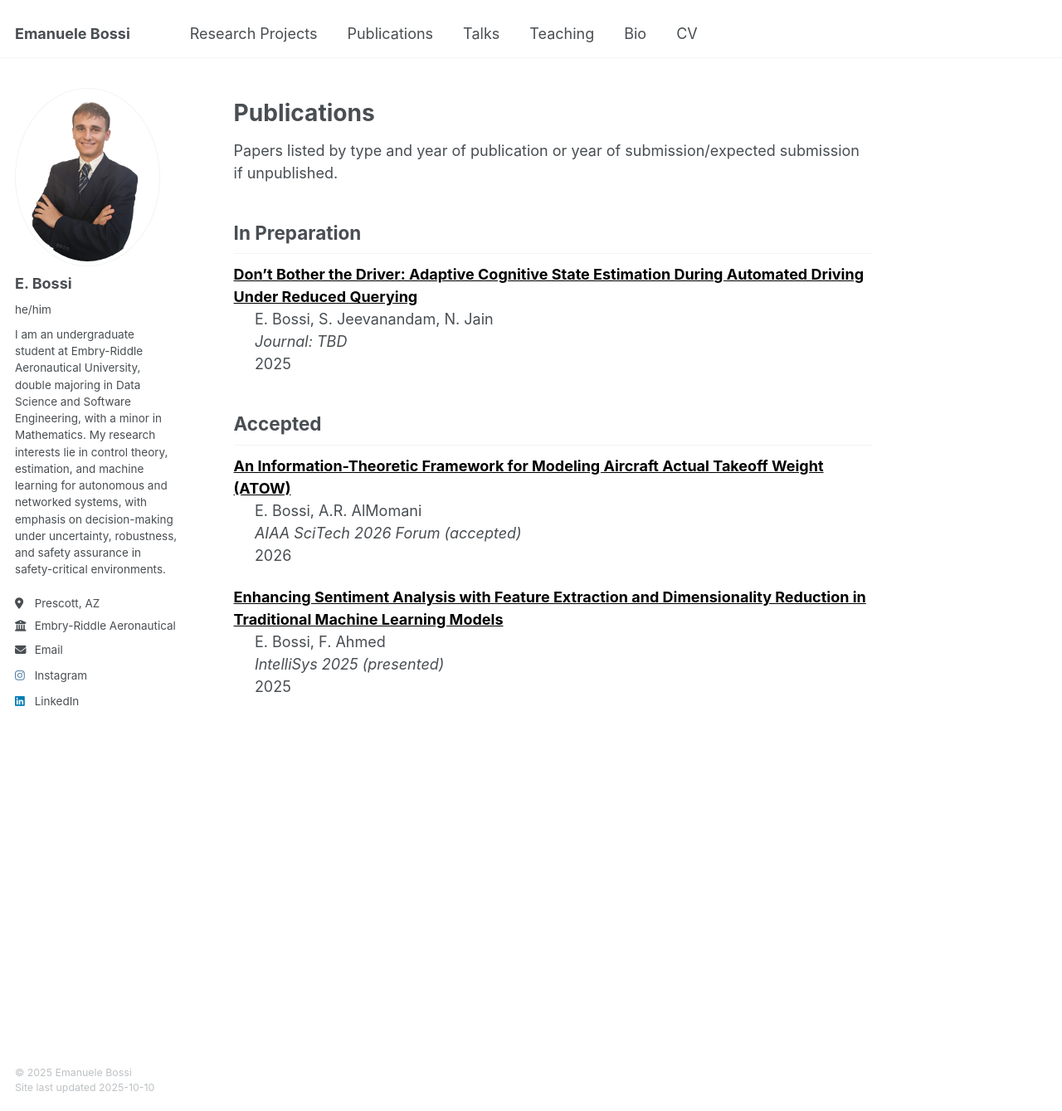
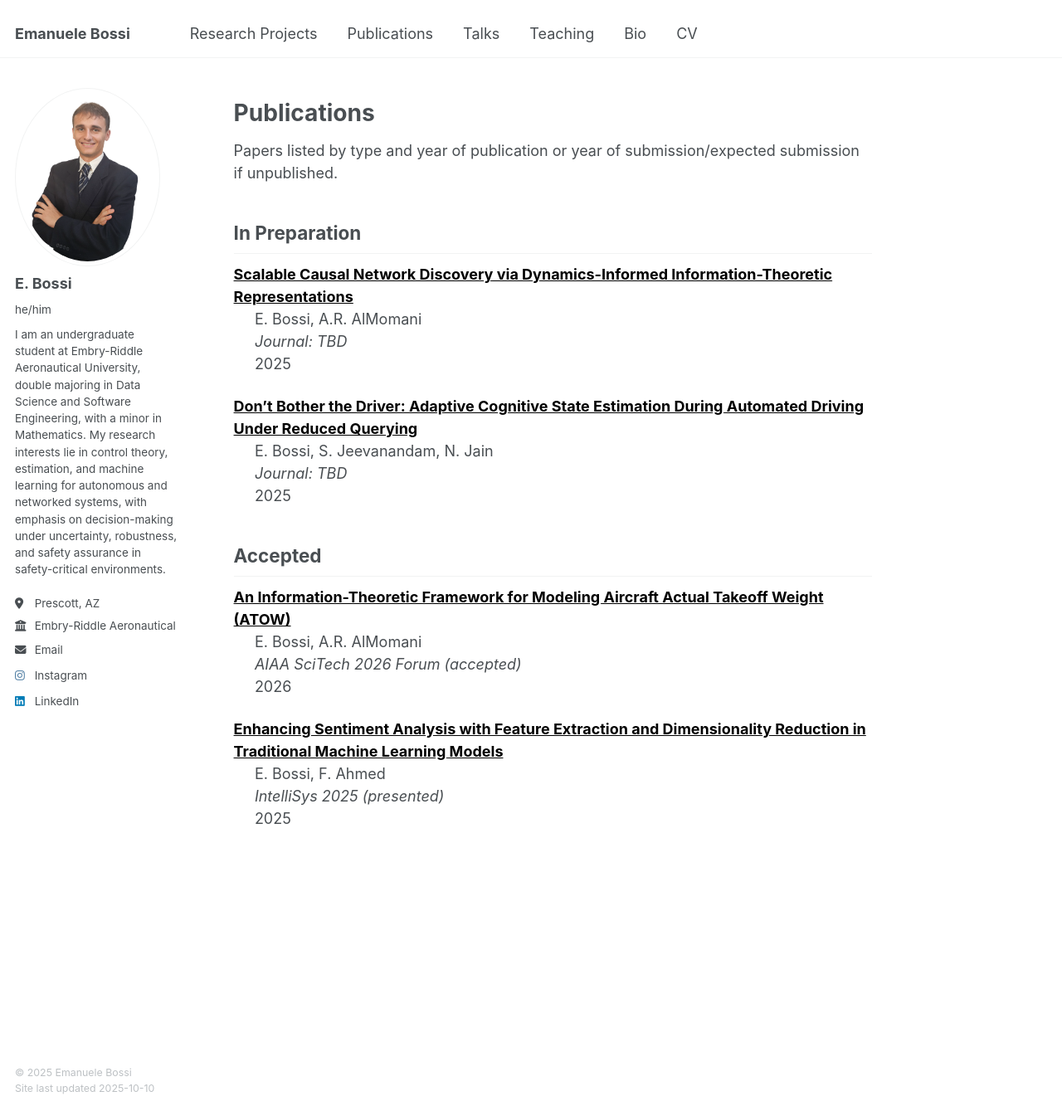
Before and after one commit to bossiemanuele/bossiemanuele.github.io, a Jekyll site: the page built from _pages/publications.md, in a window 1280 px wide and 1339 px high. Shown: the whole window at 83% size. Built offline with Jekyll 4.4.1, drawn with Linux system fonts in a browser that asks for light colours.

Commit message:
Update publications.md

```diff
--- a/_pages/publications.md
+++ b/_pages/publications.md
@@ -13,6 +13,13 @@ Papers listed by type and year of publication or year of submission/expected sub
 
 
 ## In Preparation
+<a href="https://bossiemanuele.github.io/portfolio/00_ER/" style="color:#000; font-weight:bold;">
+  **Scalable Causal Network Discovery via Dynamics-Informed Information-Theoretic Representations**
+</a>
+&nbsp;&nbsp;&nbsp;&nbsp; E. Bossi, A.R. AlMomani
+&nbsp;&nbsp;&nbsp;&nbsp; *Journal: TBD*
+&nbsp;&nbsp;&nbsp;&nbsp; 2025
+
 <a href="https://bossiemanuele.github.io/portfolio/01_SURF/" style="color:#000; font-weight:bold;">
   **Don’t Bother the Driver: Adaptive Cognitive State Estimation During Automated Driving Under Reduced Querying**
 </a>
```
